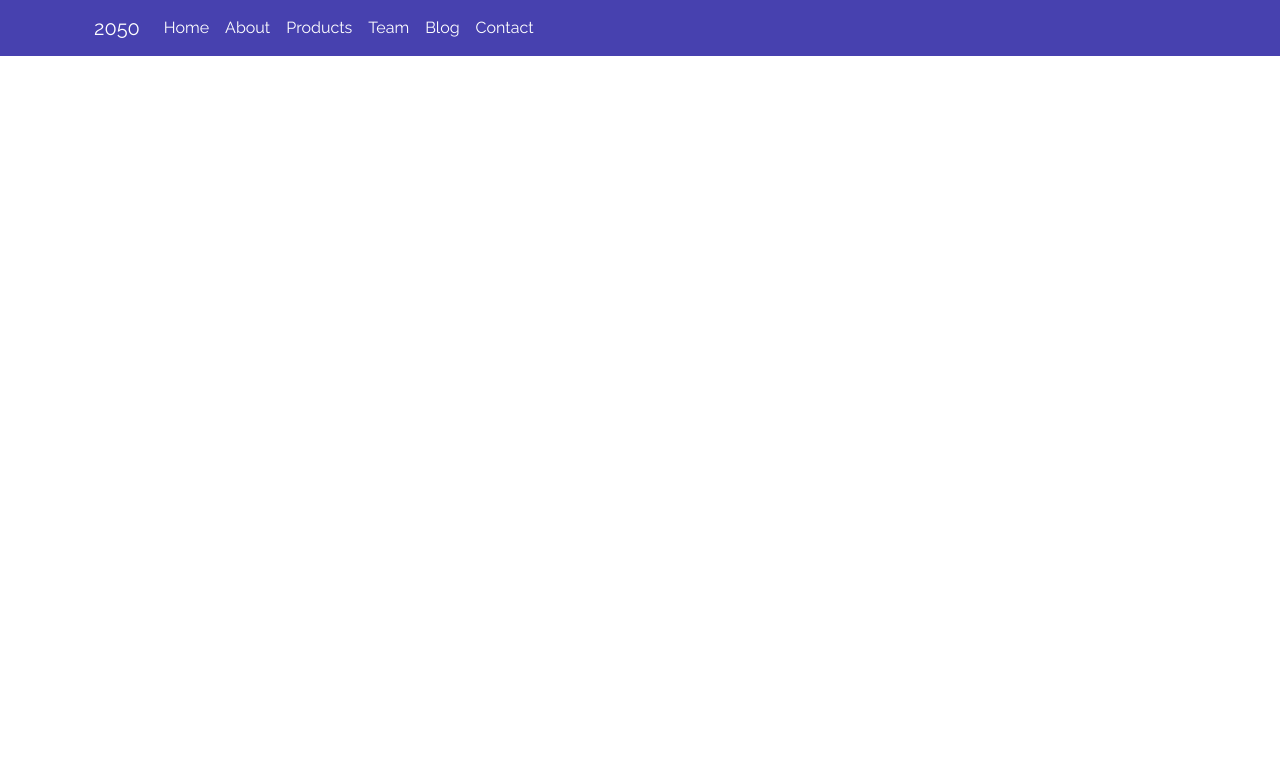
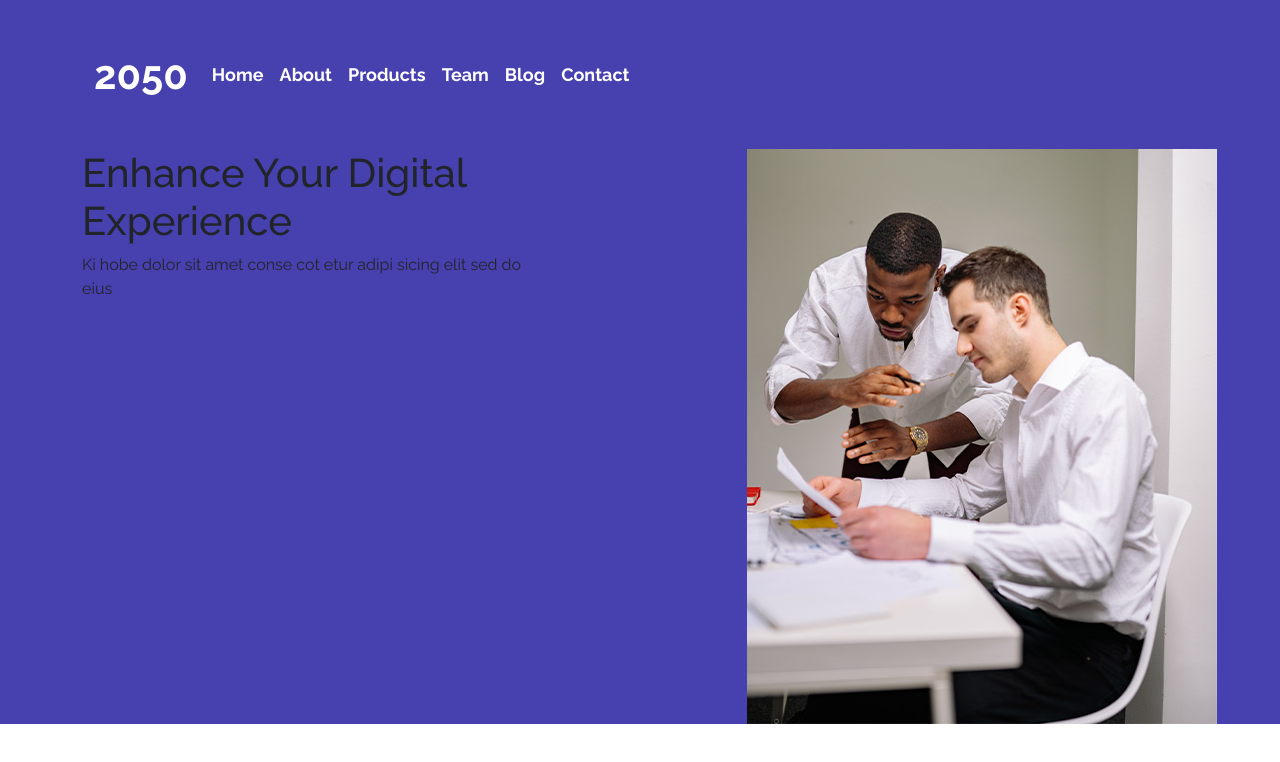
Before and after one commit to Linamohamed89/2050, a plain HTML site: page index.html in a window 1280 px wide. Drawn offline with nearby package versions, Linux system fonts and the light colour scheme.

Commit message:
add banner area

```diff
--- a/css/style.css
+++ b/css/style.css
@@ -9,7 +9,12 @@ font-family: 'Raleway', sans-serif;
 }
 .nav-link  {
     color: #fff;
+    font-size: 18px;
+    font-weight: 700;
+    padding: 53px 0;
 }
 .navbar-brand {
     color: #fff;
+    font-size: 40px;
+    font-weight: 700;
 }
--- a/index.html
+++ b/index.html
@@ -12,7 +12,7 @@
 </head>
   <body>
 
-    <!--navbar-->
+    <!--start navbar-->
 <div class="mynavbar">
     <div class="container">
         <nav class="navbar navbar-expand-lg ">
@@ -52,8 +52,27 @@
 
  <!--======================================================-->
 
+  <!-- start banner-->
 
-    <!-- end navbar-->
+  <div class="mynavbar">
+    <div class="container">
+        <div class="row">
+            <div class="col-lg-5">
+<h1>Enhance Your Digital Experience</h1>
+<p>Ki hobe dolor sit amet conse cot etur adipi sicing elit sed do eius</p>
+            </div>
+            <div class="col-lg-2">
+
+                            </div>
+            <div class="col-lg-5">
+                <img src="img/b1.jpg" >
+                            </div>
+        </div>
+    </div>
+</div>
+
+
+    <!-- end banner-->
 
  <!--======================================================-->
 
```
